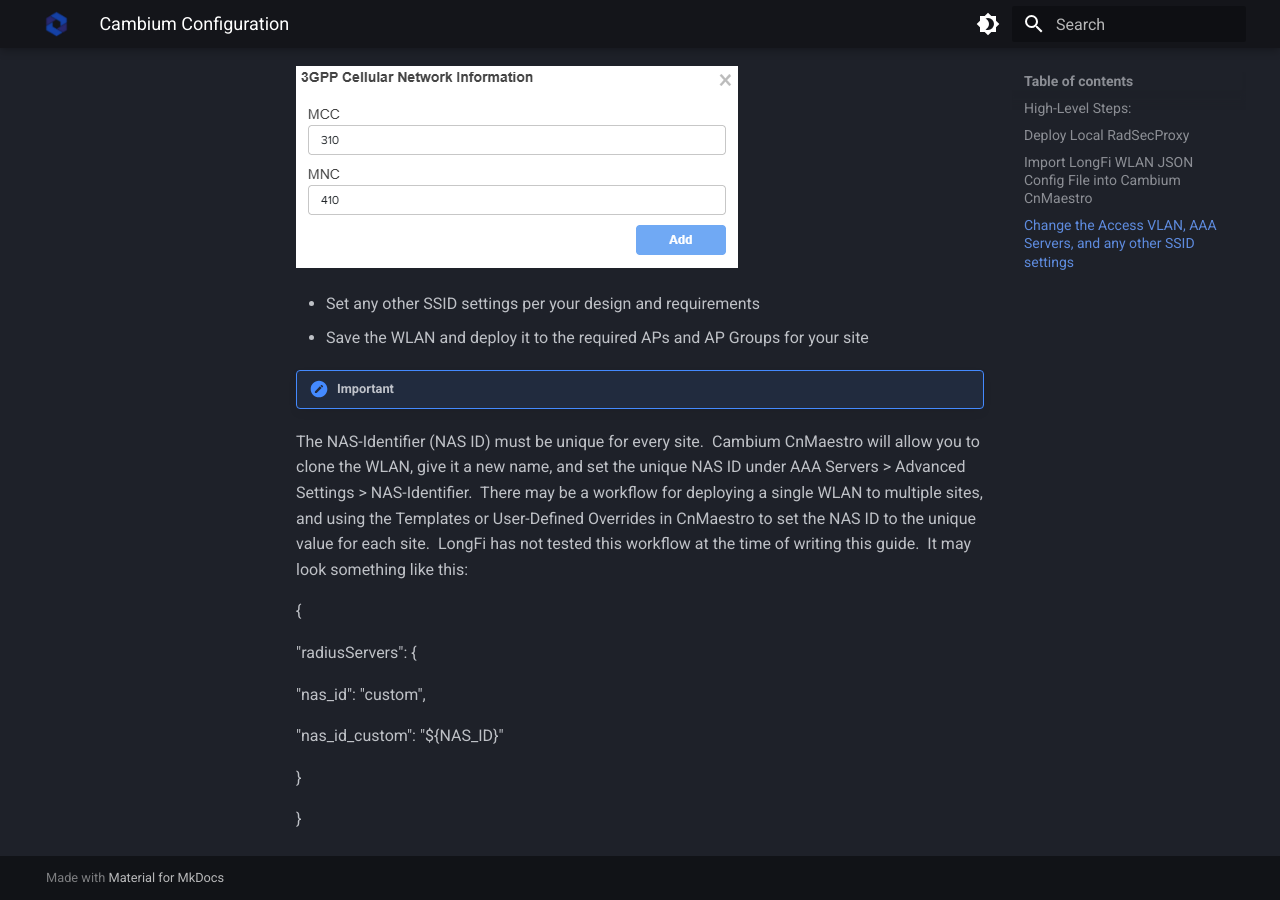
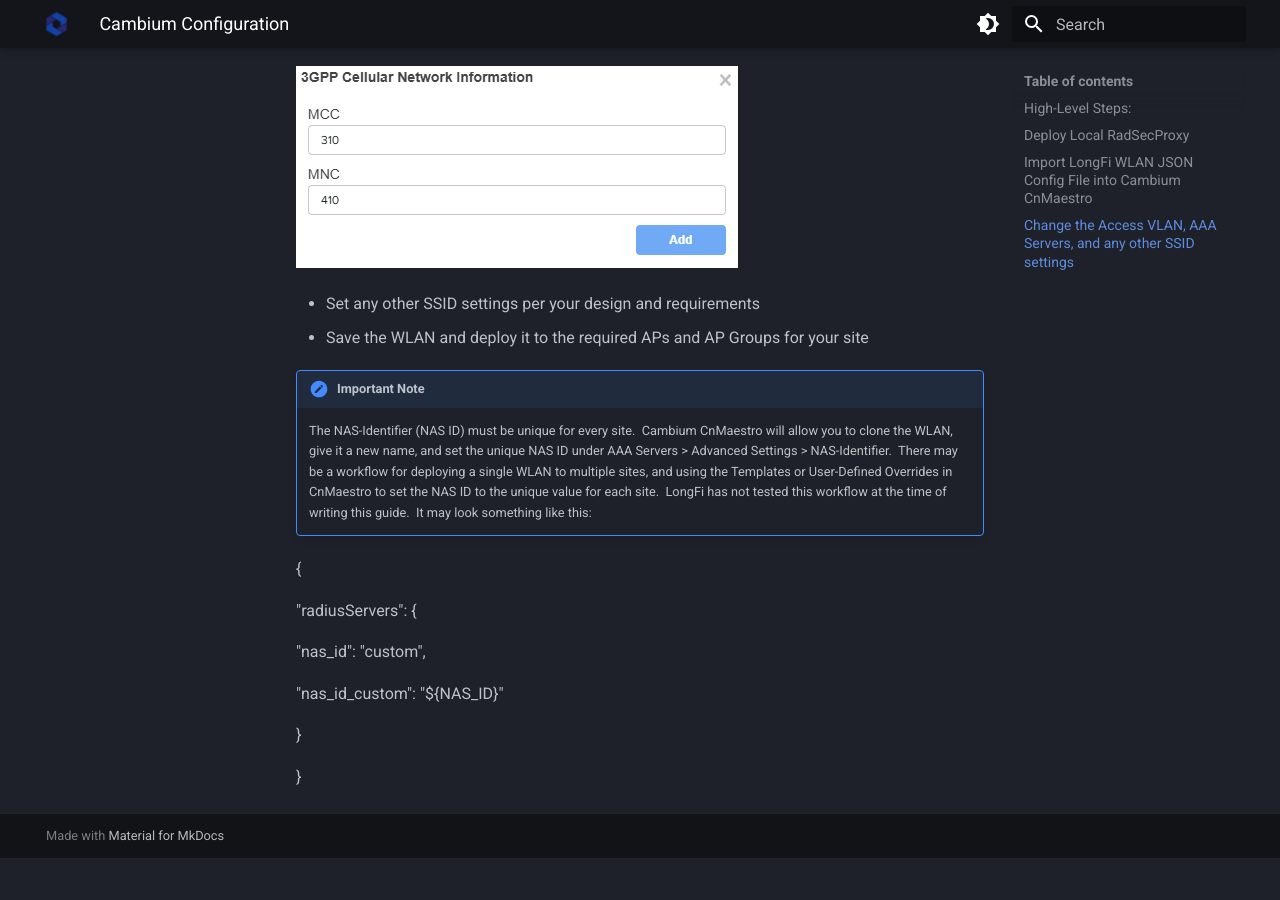
Before and after one commit to LongFi-Solutions/longfi-solutions.github.io, an MkDocs documentation site: the page built from docs/deployment/cambium.md, in a window 1280 px wide and 900 px high, scrolled down 5991 px. Built offline with MkDocs 1.6.1 and Material for MkDocs 9.7.7, drawn with Linux system fonts in a browser that asks for light colours; after the commit the page ends 6849 px from its top, so only the background shows below that.

Commit message:
Update Deployment Guides “cambium”

```diff
--- a/docs/deployment/cambium.md
+++ b/docs/deployment/cambium.md
@@ -92,17 +92,18 @@ Click on the newly created WLAN and change the following:
 - Set any other SSID settings per your design and requirements
 - Save the WLAN and deploy it to the required APs and AP Groups for your site
 
-!!! Important Note
-The NAS-Identifier (NAS ID) must be unique for every site.  Cambium CnMaestro will allow you to clone the WLAN, give it a new name, and set the unique NAS ID under AAA Servers > Advanced Settings > NAS-Identifier.  There may be a workflow for deploying a single WLAN to multiple sites, and using the Templates or User-Defined Overrides in CnMaestro to set the NAS ID to the unique value for each site.  LongFi has not tested this workflow at the time of writing this guide.  It may look something like this:
+!!! note "Important Note"
 
-{
+    The NAS-Identifier (NAS ID) must be unique for every site.  Cambium CnMaestro will allow you to clone the WLAN, give it a new name, and set the unique NAS ID under AAA Servers > Advanced Settings > NAS-Identifier.  There may be a workflow for deploying a single WLAN to multiple sites, and using the Templates or User-Defined Overrides in CnMaestro to set the NAS ID to the unique value for each site.  LongFi has not tested this workflow at the time of writing this guide.  It may look something like this:
 
-  "radiusServers": {
+ {
 
-    "nas_id": "custom",
+   "radiusServers": {
 
-    "nas_id_custom": "${NAS_ID}"
+   "nas_id": "custom",
 
-  }
+   "nas_id_custom": "${NAS_ID}"
 
-}
+   }
+
+  }
```
